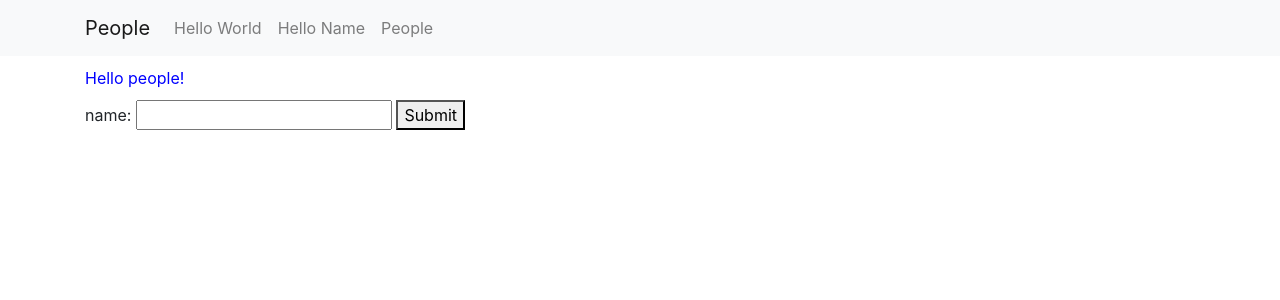
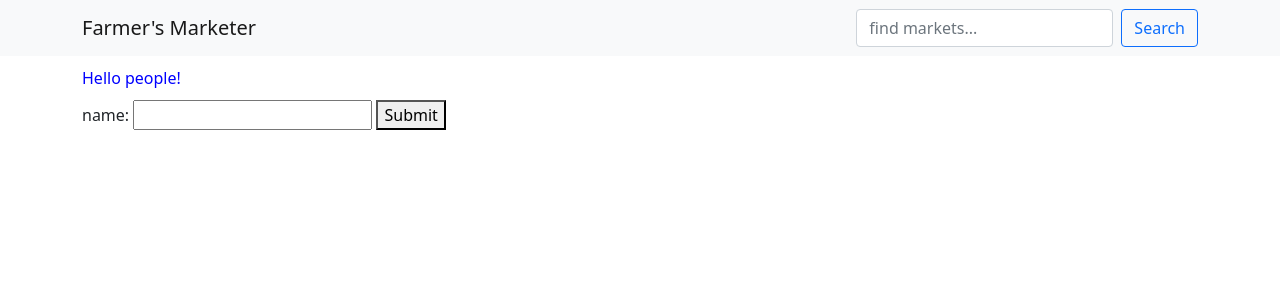
Before and after one commit to avahajr/ui-midterm, a Flask app: template main/templates/people.html in a window 1280 px wide. Shown: the top 300 px of the page. Run offline with Flask 3, Linux system fonts and the light colour scheme; the template is opened without the code that fills it, so the values that code supplies are empty; some libraries are stand-ins or nearby versions.

Commit message:
searchbar layout

```diff
--- a/main/server.py
+++ b/main/server.py
@@ -5,7 +5,7 @@ app = Flask(__name__)
 
 
 current_id = 2
-data = [
+top3 = [
     {
         "id": 1,
         "name": "michael scott"
@@ -17,30 +17,20 @@ data = [
 ]
 
 # ROUTES
-
-@app.route('/hi')
-def hello():
-   return 'Hi hi hi hi hi hi hi hi hi'
+# Home page
+@app.route('/')
+def home():
+   return render_template('home.html', top3=top3)
 
 
-@app.route('/')
-def hello_world():
-   return render_template('hello_world.html')
-
-
-@app.route('/hello/<name>')
-def hello_name(name=None):
-    return render_template('hello_name.html', name=name)
-
-
-@app.route('/people')
-def people():
-    return render_template('people.html', data=data)
+# @app.route('/people')
+# def people():
+#     return render_template('people.html', top3=top3)
 
 
 # AJAX FUNCTIONS
 
-# ajax for people.js
+# ajax for farmer.js
 @app.route('/add_name', methods=['GET', 'POST'])
 def add_name():
     global data
@@ -65,4 +55,4 @@ def add_name():
 
 
 if __name__ == '__main__':
-   app.run(debug = True)
+   app.run(debug = True, port=6969)
--- /dev/null
+++ b/main/static/farmer.js
@@ -0,0 +1,15 @@
+
+function doSearch() {
+    console.log("search")
+}
+
+$(document).ready(function(){
+
+    $("#searchbtn").click(function (e) {
+        doSearch();
+    })
+    $("#searchbar").submit(function(e){
+        doSearch();
+    })
+
+})
--- a/main/static/people.js
+++ /dev/null
@@ -1,52 +0,0 @@
-function displayNames(data){
-    //empty old data
-    $("#people_container").empty()
-
-    //insert all new data
-    $.each(data, function(i, datum){
-        let new_name= $("<div>"+datum["name"]+"</div>")
-        $("#people_container").append(new_name)
-    })
-}
-
-function get_and_save_name(){
-    let name = $("#new_name").val()
-    let data_to_save = {"name": name}
-    $.ajax({
-        type: "POST",
-        url: "add_name",
-        dataType : "json",
-        contentType: "application/json; charset=utf-8",
-        data : JSON.stringify(data_to_save),
-        success: function(result){
-            let all_data = result["data"]
-            data = all_data
-            displayNames(data)
-            $("#new_name").val("")
-        },
-        error: function(request, status, error){
-            console.log("Error");
-            console.log(request)
-            console.log(status)
-            console.log(error)
-        }
-    });
-}
-
-
-$(document).ready(function(){
-    //when the page loads, display all the names
-    displayNames(data)
-
-    $("#submit_name").click(function(){
-        get_and_save_name()
-    })
-
-
-    $("#new_name").keypress(function(e){
-        if(e.which == 13) {
-            get_and_save_name()
-        }
-    })
-
-})
--- a/main/templates/hello_world.html
+++ b/main/templates/home.html
@@ -2,6 +2,11 @@
 
 {% block content %}
 
+<script>
+    let top3 = {{top3|tojson}}
+    console.log(top3)
+</script>
+
 <b>Hello world!</b>
 
 {% endblock %}
--- a/main/templates/layout.html
+++ b/main/templates/layout.html
@@ -12,30 +12,34 @@
     <link rel="stylesheet" href="http://code.jquery.com/ui/1.12.1/themes/base/jquery-ui.css">
 
     <!-- Bootstrap CSS -->
-  <link rel="stylesheet" href="https://stackpath.bootstrapcdn.com/bootstrap/4.2.1/css/bootstrap.min.css">
+    <link rel="stylesheet" href="https://cdn.jsdelivr.net/npm/bootstrap@5.0.0/dist/css/bootstrap.min.css">
 
 
     <link rel="stylesheet" href="{{url_for('static', filename='main.css')}}">
+    <script src="{{url_for('static', filename='farmer.js')}}"></script>
 
 
-
-    <title>People</title>
+    <title>Farmer's Marketer</title>
 </head>
 <body>
 
 
-
 <nav class="navbar navbar-expand-lg navbar-light bg-light">
     <div class="container">
-    <a class="navbar-brand" href="/hello">People</a>
-    <button class="navbar-toggler" type="button" data-bs-toggle="collapse" data-bs-target="#navbarNavAltMarkup" aria-controls="navbarNavAltMarkup" aria-expanded="false" aria-label="Toggle navigation">
+        <a class="navbar-brand" href="/">Farmer's Marketer</a>
+        <button class="navbar-toggler" type="button" data-bs-toggle="collapse" data-bs-target="#navbarNavAltMarkup"
+                aria-controls="navbarNavAltMarkup" aria-expanded="false" aria-label="Toggle navigation">
             <span class="navbar-toggler-icon"></span>
         </button>
-    <div class="collapse navbar-collapse" id="navbarNavAltMarkup">
+        <div class="collapse navbar-collapse d-flex justify-content-end" id="navbarNavAltMarkup">
             <div class="navbar-nav">
-        <a class="nav-link" href="/">Hello World</a>
-        <a class="nav-link" href="/hello/class">Hello Name</a>
-        <a class="nav-link" href="/people">People</a>
+                <form class="d-flex" role="search">
+                    <input id="searchbar" class="form-control me-2" type="search" placeholder="find markets..."
+                           aria-label="search">
+                    <button class="btn btn-outline-primary" id="searchbtn">Search</button>
+
+                </form>
+
             </div>
         </div>
     </div>
--- a/main/templates/people.html
+++ b/main/templates/people.html
@@ -3,7 +3,7 @@
 {% block content %}
 
 
-    <script type="text/javascript" src="{{ url_for('static', filename = 'people.js') }}"></script>
+
 
     <script>
         let data = {{data|tojson}}
```
Also changed, not shown: main/templates/hello_name.html (deleted, +0 -7 lines). Lines whose indentation alone changed are shown as unchanged.
